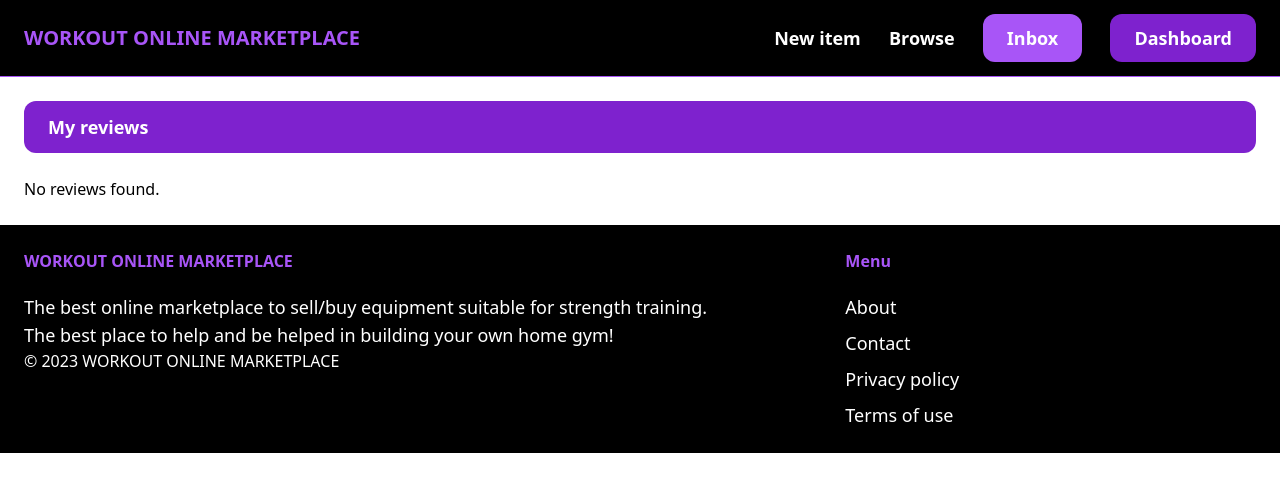
After one commit to IvanNece/NeceriniPPM_Back_End, a Django app: page /ratingsANDreviews/user/reviews/1/ in a window 1280 px wide. The commit adds this page. Shown: the top 492 px of the page. Run offline with Django 4.2, Linux system fonts and the light colour scheme; a user stored in the database is signed in; data comes from the database, SQL or seed files in the repository; both versions use the stored data as it was after the commit; some libraries are stand-ins or nearby versions.

Commit message:
Reviews 1 done

```diff
--- /dev/null
+++ b/onlineMarketPlace/ratingsANDreviews/templates/ratingsANDreviews/userReviews.html
@@ -0,0 +1,26 @@
+{% extends 'core/base.html' %}
+
+{% block title %}My reviews{% endblock %}
+
+{% block content %}
+<h1 class="px-6 py-3 mb-6 text-lg font-semibold bg-purple-700 text-white rounded-xl hover:bg-purple-900">My reviews</h1>
+
+{% if reviews %}
+  <ul class="px-6 py-3 bg-gray-400 rounded-xl">
+    {% for review in reviews %}
+      <li>
+        <div class="mb-4">
+          <span class="font-semibold">Review:</span> {{ review.text }}
+        </div>
+        <div class="mb-4">
+          <span class="font-semibold">Receiver:</span> {{ review.receiverId.username }}
+        </div>
+        <hr class="border-black mb-2">
+      </li>
+    {% endfor %}
+  </ul>
+{% else %}
+  <p>No reviews found.</p>
+{% endif %}
+
+{% endblock %}
--- a/onlineMarketPlace/ratingsANDreviews/urls.py
+++ b/onlineMarketPlace/ratingsANDreviews/urls.py
@@ -8,4 +8,6 @@ urlpatterns = [
     path('rate/<int:receiverId>/', views.rateUser, name='rateUser'),
     path('review/<int:receiverId>/', views.reviewUser, name='reviewUser'),
     path('user/ratings/', views.userRatings, name='userRatings'),
+    # path('user/reviews/', views.userReviews, name='userReviews'),
+    path('user/reviews/<int:receiverId>/', views.userReviews, name='userReviews'),
 ]
--- a/onlineMarketPlace/ratingsANDreviews/views.py
+++ b/onlineMarketPlace/ratingsANDreviews/views.py
@@ -17,26 +17,31 @@ def rateUser(request, receiverId):
         )
         return redirect('ratingsANDreviews:userRatings')
     else:
-        # Attenzione alla pagina html //TODO
         return render(request, 'ratingsANDreviews/rating.html', {'receiverId': receiverId})
 
 @login_required
 def reviewUser(request, receiverId):
     if request.method == 'POST':
-        text = request.POST.get('testo')
-        receiver = get_object_or_404(User, id=receiverId)
-        review = Review.objects.create(
-            author=request.user,
-            receiverId=receiver,
-            text=text
-        )
-        # da cambiare con la pagina del profilo //TODO
-        return redirect('pagina_profilo', receiverId)
+        text = request.POST.get('text')
+        if text:
+            receiver = get_object_or_404(User, id=receiverId)
+            review = Review.objects.create(
+                author=request.user,
+                receiverId=receiver,
+                text=text
+            )
+            return redirect('ratingsANDreviews:userReviews', receiverId=receiverId)
+        else:
+            return redirect('ratingsANDreviews:userReviews', receiverId=receiverId)
     else:
-        # attenzione alla pagina html //TODO
         return render(request, 'ratingsANDreviews/review.html', {'receiverId': receiverId})
 
 @login_required
 def userRatings(request):
     ratings = Rating.objects.filter(author=request.user)
     return render(request, 'ratingsANDreviews/userRatings.html', {'ratings': ratings})
+
+@login_required
+def userReviews(request, receiverId):
+    reviews = Review.objects.filter(author=request.user)
+    return render(request, 'ratingsANDreviews/userReviews.html', {'reviews': reviews})
```
Also changed, not shown: onlineMarketPlace/ratingsANDreviews/templates/ratingsANDreviews/review.html (+15 -7 lines), onlineMarketPlace/db.sqlite3.
